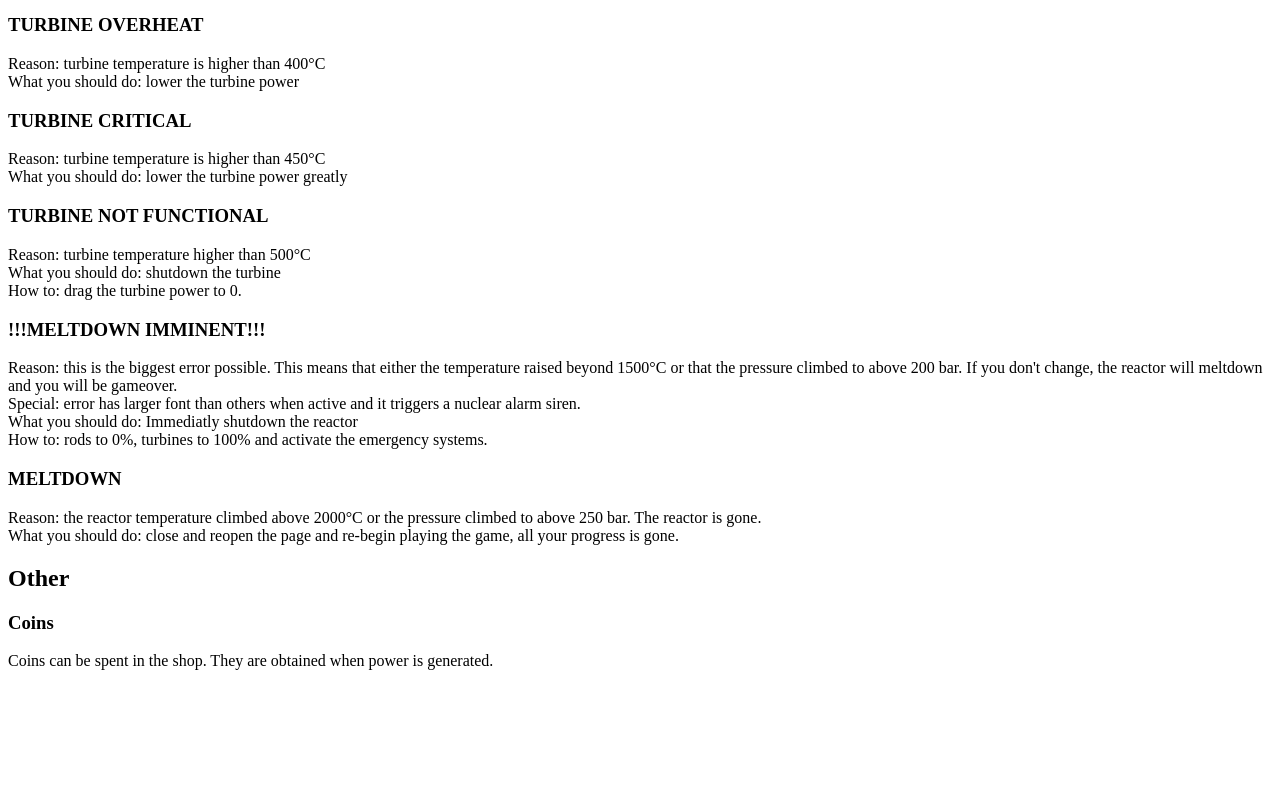
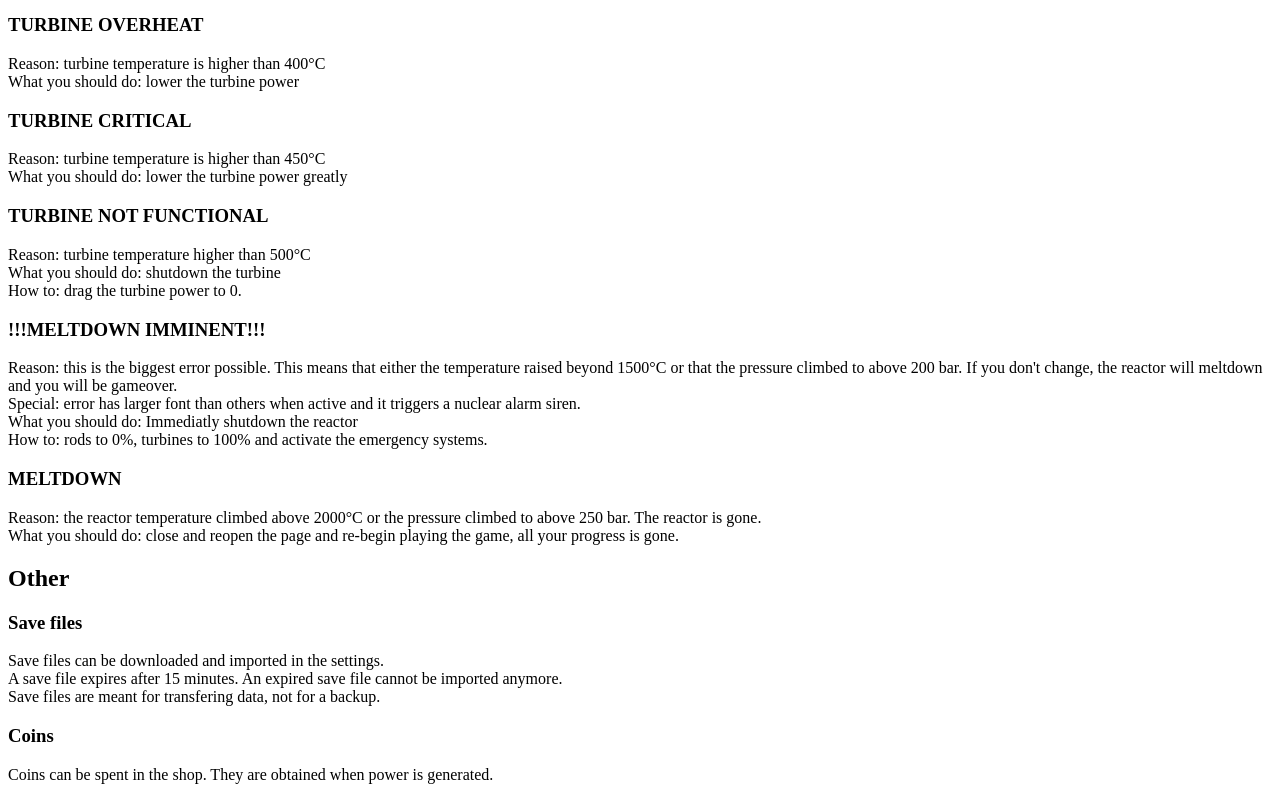
Before and after one commit to JonanFoxje12/Nuclear-Reactor-Simulator, a plain HTML site: page Manual.html in a window 1280 px wide. Shown: the part 1467-2267 px from the top of the page. Before the commit the page ends 2153 px from the top, so only its background shows below. Drawn offline with Linux system fonts and the light colour scheme.

Commit message:
Update Manual.html

```diff
--- a/Manual.html
+++ b/Manual.html
@@ -148,6 +148,10 @@
         What you should do: close and reopen the page and re-begin playing the game, all your progress is gone.</p>
 
         <h2>Other</h2>
+        <h3>Save files</h3>
+        <p>Save files can be downloaded and imported in the settings.<br>
+        A save file expires after 15 minutes. An expired save file cannot be imported anymore.<br>
+        Save files are meant for transfering data, not for a backup.</p>
         <h3>Coins</h3>
         <p>Coins can be spent in the shop. They are obtained when power is generated.</p>
     </body>
```
